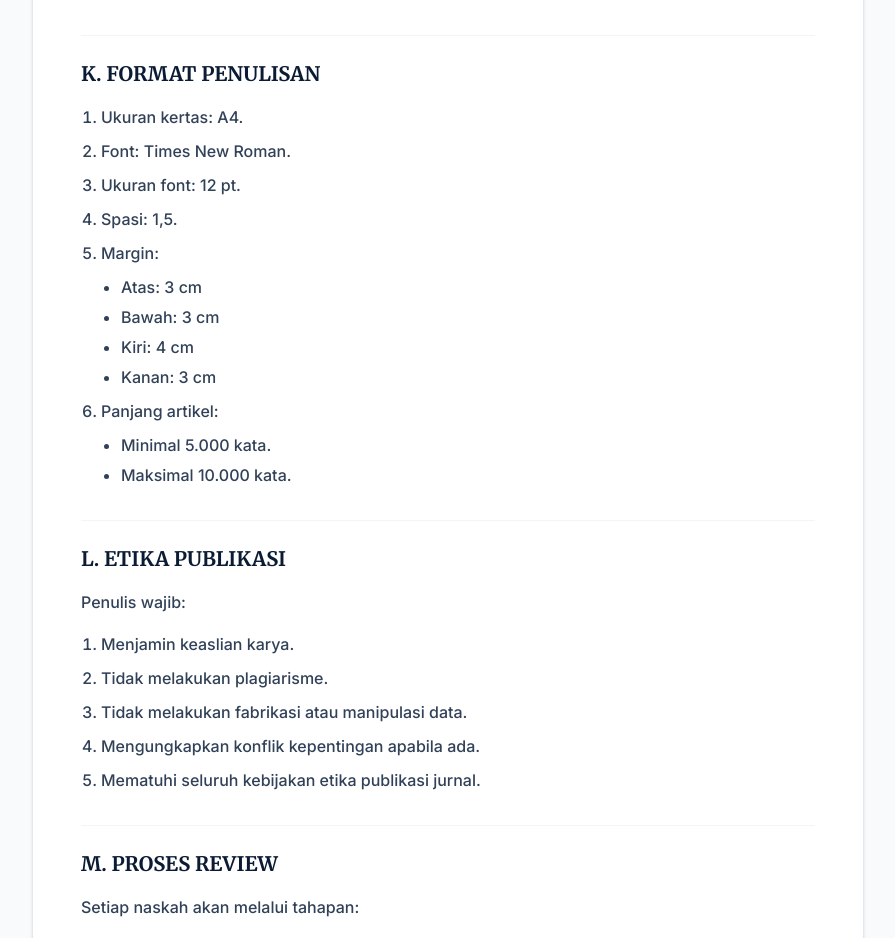
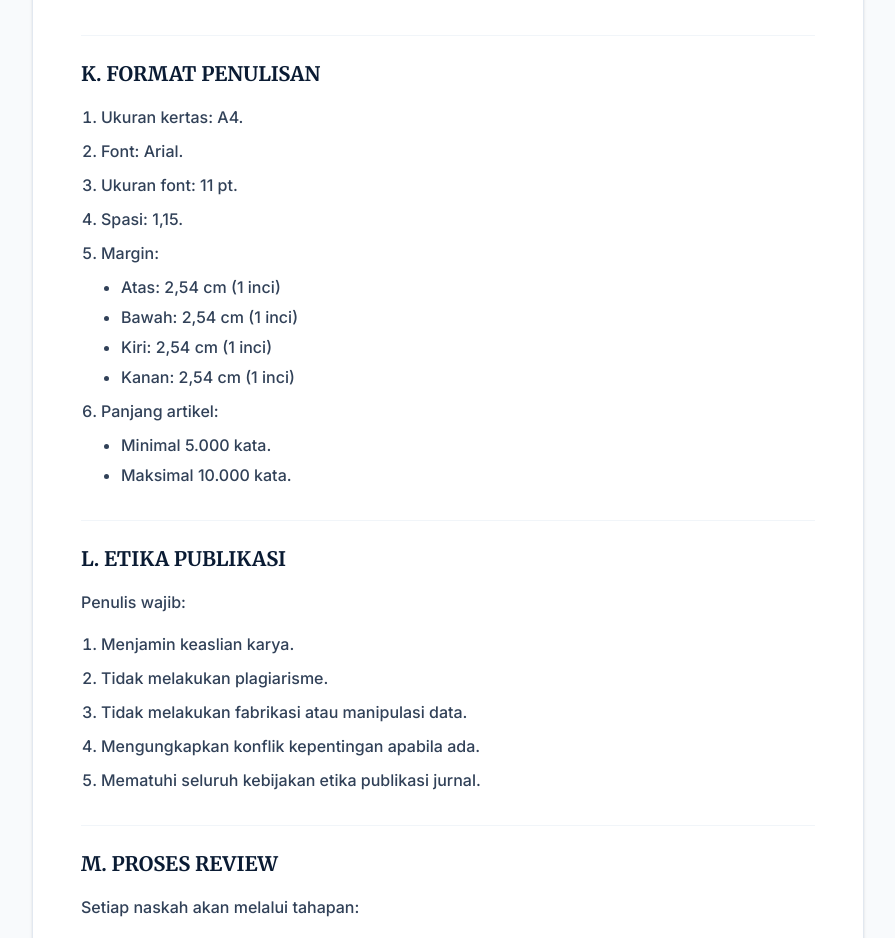
Before and after one commit to detaksumut/RJRAKP, a React (Vite) app: page /pedoman in a window 1280 px wide. Shown: the part 3720-4658 px from the top of the page, without its empty margins (192-1087 px from the left). Built offline with nearby package versions, Linux system fonts and the light colour scheme; no server answers.

Commit message:
Update Pedoman.tsx formatting instructions to use Arial 11pt, spasi 1.15, and 1-inch margins to match actual template

```diff
--- a/src/pages/Pedoman.tsx
+++ b/src/pages/Pedoman.tsx
@@ -147,15 +147,15 @@ export default function Pedoman() {
             <h3 className="text-lg md:text-xl font-bold font-serif text-brand-900 pt-6 mt-8 border-t border-academic-100 mb-4">K. FORMAT PENULISAN</h3>
             <ol className="list-decimal list-outside ml-5 space-y-2 text-academic-700 font-medium leading-relaxed mb-8">
               <li>Ukuran kertas: A4.</li>
-              <li>Font: Times New Roman.</li>
-              <li>Ukuran font: 12 pt.</li>
-              <li>Spasi: 1,5.</li>
+              <li>Font: Arial.</li>
+              <li>Ukuran font: 11 pt.</li>
+              <li>Spasi: 1,15.</li>
               <li>Margin:
                 <ul className="list-disc list-outside ml-5 mt-2 space-y-1">
-                  <li>Atas: 3 cm</li>
-                  <li>Bawah: 3 cm</li>
-                  <li>Kiri: 4 cm</li>
-                  <li>Kanan: 3 cm</li>
+                  <li>Atas: 2,54 cm (1 inci)</li>
+                  <li>Bawah: 2,54 cm (1 inci)</li>
+                  <li>Kiri: 2,54 cm (1 inci)</li>
+                  <li>Kanan: 2,54 cm (1 inci)</li>
                 </ul>
               </li>
               <li>Panjang artikel:
```
